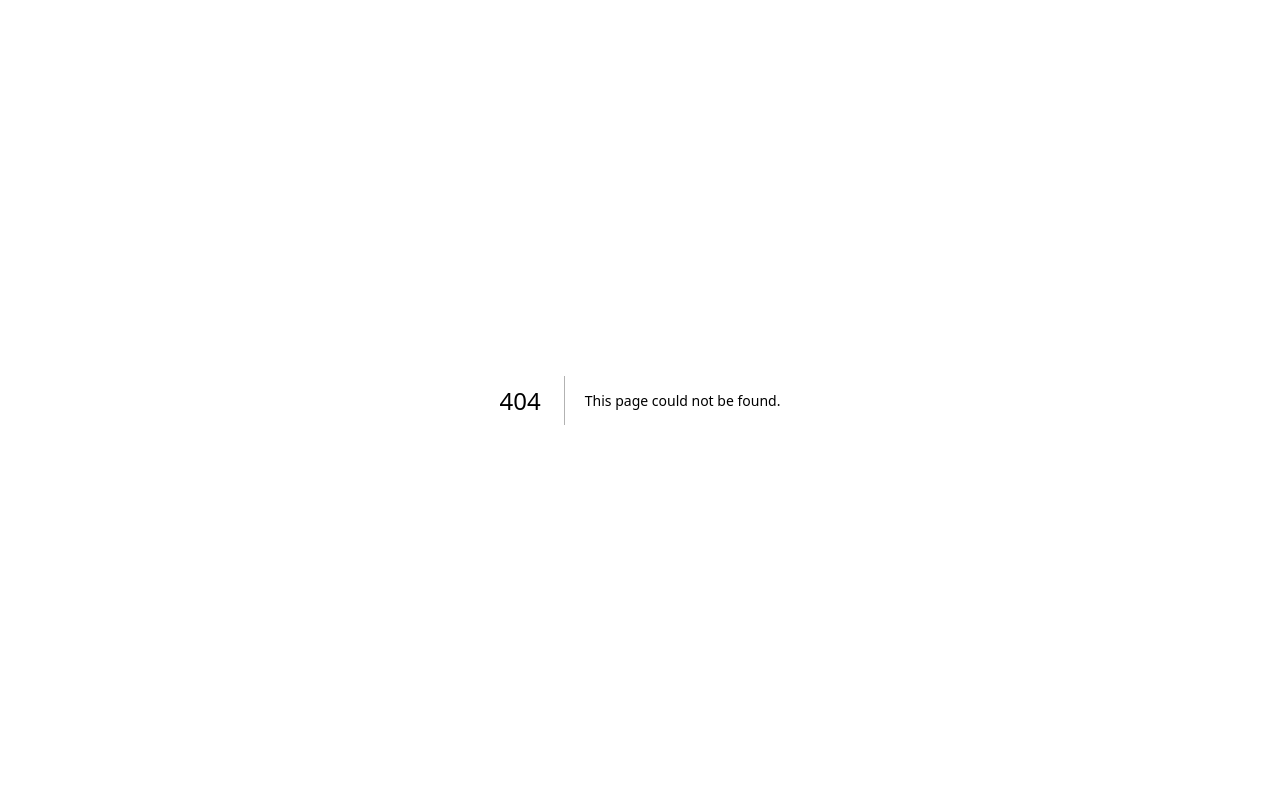
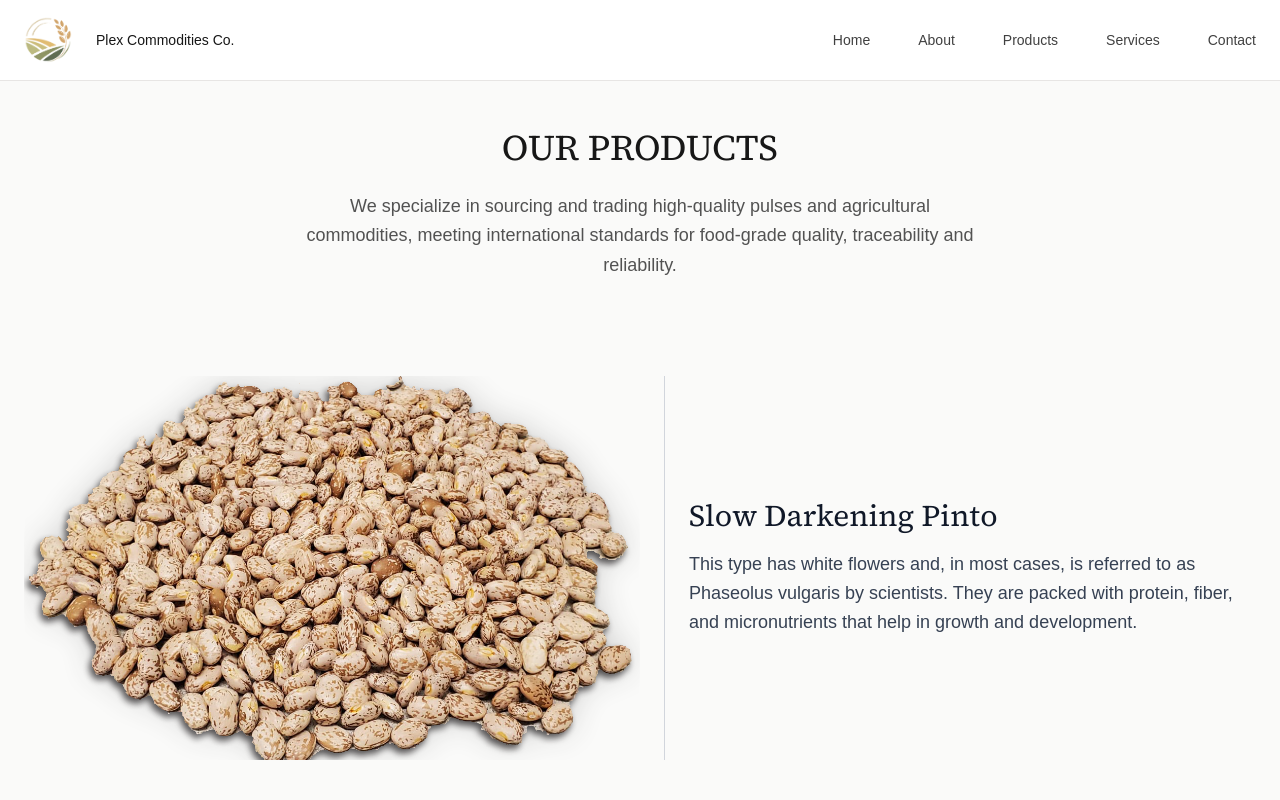
Before and after one commit to MaximoFC/landing-plex-commoditiesco, a Next.js app: page /products in a window 1280 px wide. Before the commit this address had no page. Shown: the top 800 px of the page. Built offline with nearby package versions, Linux system fonts and the light colour scheme.

Commit message:
new products page

```diff
--- a/app/page.tsx
+++ b/app/page.tsx
@@ -14,7 +14,6 @@ export default function Page() {
       <main className="py-24">
         <Home />
         <About />
-        <Products />
         <Services />
         <Contact />
       </main>
--- /dev/null
+++ b/app/products/page.tsx
@@ -0,0 +1,106 @@
+import ProductCard from "@/components/ProductCard";
+import { Product } from "@/types/product";
+import Navbar from "@/components/Navbar";
+import Footer from "@/components/Footer";
+
+const products: Product[] = [
+  {
+    id: 1,
+    title: "Slow Darkening Pinto",
+    description:
+      "This type has white flowers and, in most cases, is referred to as Phaseolus vulgaris by scientists. They are packed with protein, fiber, and micronutrients that help in growth and development.",
+    image: "/images/slow-darkening-pinto.png",
+  },
+  {
+    id: 2,
+    title: "Regular Pinto",
+    description:
+      "Regular Pinto beans are very different because they show different colors when cooked (solid light brown or pale pink when cooked). It has about seven nutritious values: antioxidants, fiber, nutrients, improvement of blood sugar regulation, and aiding heart health.",
+    image: "/images/regular-pinto.png",
+  },
+  {
+    id: 3,
+    title: "Cranberry",
+    description:
+      "Cranberries are a superfood because they possess high nutrient and antioxidant content. Research has linked the nutrients in cranberries to a lower risk of urinary tract infection (UTI), the prevention of certain types of cancer, improved immune function, and decreased blood pressure.",
+    image: "/images/cranberry.png",
+  },
+  {
+    id: 4,
+    title: "Navy Beans",
+    description:
+      "Navy beans have important micronutrients such as folate, iron, zinc, magnesium, and calcium. It also has approximately 16% of the recommended daily allowance (RDA) for potassium 7 which is very useful in the body’s normal functioning.",
+    image: "/images/navy.png",
+  },
+  {
+    id: 5,
+    title: "Black Beans",
+    description:
+      "Science recommends 25-30g per day consumption of Black Beans because of their high nutrient values. They also assist in controlling heart disease, obesity, and many other types of cancer.",
+    image: "/images/black.png",
+  },
+  {
+    id: 6,
+    title: "Great Northern Beans",
+    description:
+      "It is one of the common beans in North America which was spread by migrating farmers. Just like other common beans, Great Northern Beans have high nutrient values which are useful in the body such as fiber, potassium, calcium, and folate. They help the body in regulating cancerous diseases, obesity, and blood sugar levels.",
+    image: "/images/great-northern.png",
+  },
+  {
+    id: 7,
+    title: "Kidney Beans",
+    description:
+      "Kidney beans are unique because they have all the nutrients required in plants. Also, they provide you with various minerals, vitamins, fibers, and antioxidants. They assist in weight loss and promote colon health in addition to blood sugar level controls.",
+    image: "/images/kidney.png",
+  },
+  {
+    id: 8,
+    title: "Light Kidney Beans",
+    description:
+      "Light-Kidney Beans are unique because they have all the nutrients required in plants. Also, they provide you with various minerals such as iron, phosphorus, potassium, vitamins, fibers, and antioxidants. They assist in weight loss and promote colon health in addition to blood sugar level controls.",
+    image: "/images/light-kidney.png",
+  },
+  {
+    id: 9,
+    title: "Small Red",
+    description:
+      "Small Red Beans are very useful because they aid in weight loss, promotion of colon health, and protection from many cancerous diseases. They contain minerals such as iron, phosphorus, potassium, vitamins, fibers, and antioxidants, which are also useful in regulating blood sugar levels.",
+    image: "/images/small-red.png",
+  },
+];
+
+export default function ProductsPage() {
+  return (
+    <main>
+      <Navbar />
+
+      <section className="py-32 bg-stone-50" id="products">
+        <div className="max-w-7xl mx-auto px-6">
+          <div className="text-center max-w-2xl mx-auto mb-24">
+            <h2 className="font-serif text-3xl md:text-4xl text-neutral-900 mb-6">
+              OUR PRODUCTS
+            </h2>
+            <p className="text-neutral-600 text-lg leading-relaxed">
+              We specialize in sourcing and trading high-quality pulses and
+              agricultural commodities, meeting international standards for
+              food-grade quality, traceability and reliability.
+            </p>
+          </div>
+
+          {/* Lista de productos, una fila por producto */}
+          <div className="flex flex-col gap-16">
+            {products.map((product, index) => (
+              <ProductCard
+                key={product.id}
+                product={product}
+                reverse={index % 2 === 1} // alterna imagen izquierda/derecha
+              />
+            ))}
+          </div>
+        </div>
+      </section>
+
+      <Footer />
+    </main>
+  );
+}
--- a/components/Navbar.tsx
+++ b/components/Navbar.tsx
@@ -1,24 +1,28 @@
-"use client"
+"use client";
 
 import Image from "next/image";
+import Link from "next/link";
+import { usePathname } from "next/navigation";
 import { useState } from "react";
 
-const links = [
-    { label: "Home", href: "#home" },
-    { label: "About", href: "#about" },
-    { label: "Products", href: "#products" },
-    { label: "Services", href: "#services" },
-    { label: "Contact", href: "#contact" },
-]
+const sections = [
+  { label: "Home", id: "home" },
+  { label: "About", id: "about" },
+  { label: "Products", id: "products" },
+  { label: "Services", id: "services" },
+  { label: "Contact", id: "contact" },
+];
 
 export default function Navbar() {
   const [open, setOpen] = useState(false);
+  const pathname = usePathname();
+  const isHome = pathname === "/";
 
   return (
     <header className="fixed top-0 w-full z-50 bg-white/90 backdrop-blur border-b border-stone-200">
       <nav className="max-w-7xl mx-auto px-6 h-20 flex items-center justify-between">
         {/* Logo */}
-                <a href="#home" className="flex items-center gap-6">
+        <Link href={isHome ? "#home" : "/"} className="flex items-center gap-6">
           <Image
             src="/images/logo.png"
             alt="Plex Commodities Co."
@@ -27,20 +31,24 @@ export default function Navbar() {
             priority
           />
           <span className="hidden md:inline text-sm">Plex Commodities Co.</span>
-                </a>
+        </Link>
 
         {/* Desktop */}
         <ul className="hidden md:flex items-center gap-12 text-sm text-neutral-700">
-                    {links.map(link => (
-                        <li key={link.href}>
-                            <a
-                                href={link.href}
+          {sections.map(({ label, id }) => {
+            const href = isHome ? `#${id}` : `/#${id}`;
+
+            return (
+              <li key={id}>
+                <Link
+                  href={href}
                   className="relative transition-colors hover:text-neutral-900"
                 >
-                                {link.label}
-                            </a>
+                  {label}
+                </Link>
               </li>
-                    ))}
+            );
+          })}
         </ul>
 
         {/* Mobile button */}
@@ -56,17 +64,21 @@ export default function Navbar() {
       {open && (
         <div className="md:hidden bg-white border-t border-stone-200">
           <ul className="flex flex-col px-6 py-8 gap-6 text-sm text-neutral-700">
-                        {links.map(link => (
-                            <li key={link.href}>
-                                <a
-                                    href={link.href}
+            {sections.map(({ label, id }) => {
+              const href = isHome ? `#${id}` : `/#${id}`;
+
+              return (
+                <li key={id}>
+                  <Link
+                    href={href}
                     onClick={() => setOpen(false)}
                     className="block"
                   >
-                                    {link.label}
-                                </a>
+                    {label}
+                  </Link>
                 </li>
-                        ))}
+              );
+            })}
           </ul>
         </div>
       )}
--- a/components/ProductCard.tsx
+++ b/components/ProductCard.tsx
@@ -3,30 +3,42 @@ import { Product } from "@/types/product";
 
 interface ProductCardProps {
   product: Product;
+  reverse?: boolean; // si true, la imagen va a la izquierda
 }
 
-export default function ProductCard({ product }: ProductCardProps) {
+export default function ProductCard({
+  product,
+  reverse = false,
+}: ProductCardProps) {
   return (
-    <article className="flex flex-col border-l border-stone-300 pl-8">
-      {/* Imagen más grande y centrada */}
-      <div className="relative w-full h-56 bg-white">
+    <div
+      className={`flex flex-col md:flex-row items-center w-full max-w-7xl mx-auto mb-16 ${
+        reverse ? "md:flex-row-reverse" : ""
+      }`}
+    >
+      {/* Imagen grande */}
+      <div className="relative w-full md:w-1/2 h-64 md:h-96 flex-shrink-0">
         <Image
           src={product.image}
           alt={product.title}
           fill
-          className="object-contain"
+          sizes="(max-width: 768px) 100vw, 50vw"
+          className="object-cover rounded-lg" // Se quita shadow-lg
         />
       </div>
 
-      {/* Título centrado, mayúsculas y más grande */}
-      <h3 className="font-serif text-xl text-neutral-900 mb-3 text-center">
-        {product.title}
-      </h3>
+      {/* Línea vertical de separación */}
+      <div className="hidden md:block w-px bg-gray-300 h-96 mx-6"></div>
 
-      {/* Descripción centrada */}
-      <p className="text-neutral-600 leading-relaxed">
-        {product.description}
-      </p>
-    </article>
+      {/* Texto al lado */}
+      <div className="w-full md:w-1/2 mt-6 md:mt-0">
+        <h3 className="text-2xl md:text-3xl font-serif text-gray-900 mb-4">
+          {product.title}
+        </h3>
+        <p className="text-gray-700 text-lg leading-relaxed">
+          {product.description}
+        </p>
+      </div>
+    </div>
   );
 }
```
Lines whose indentation alone changed are shown as unchanged.
